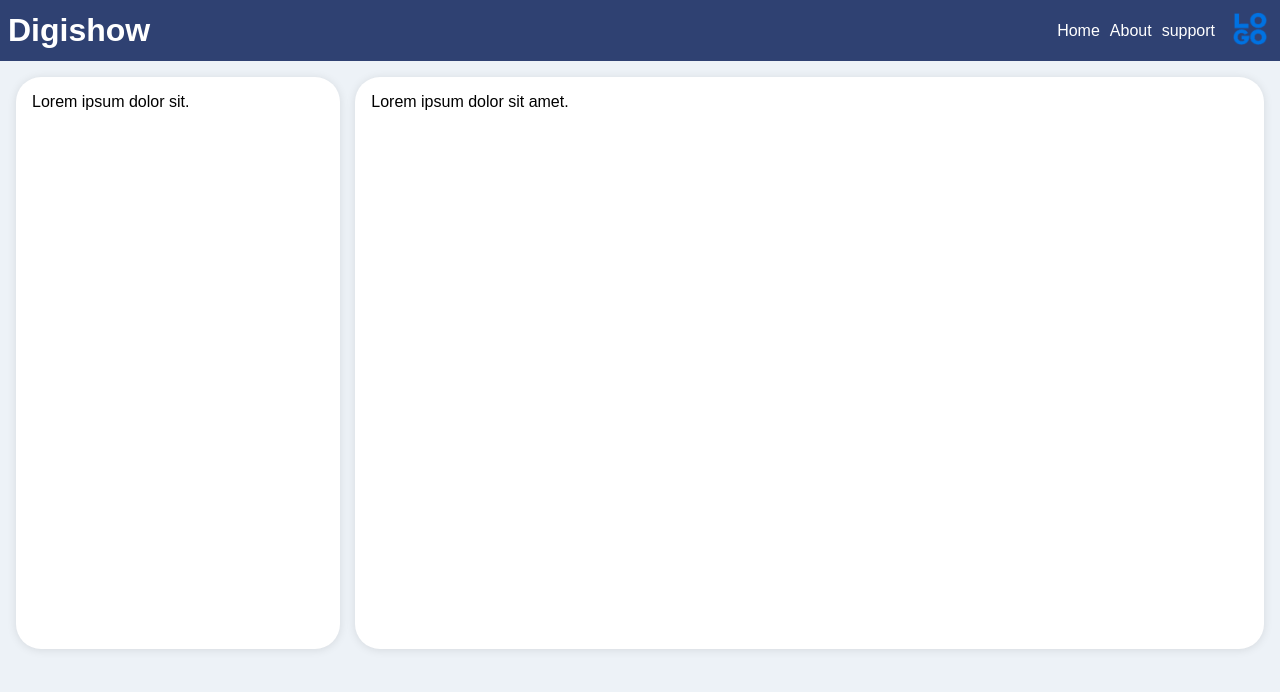
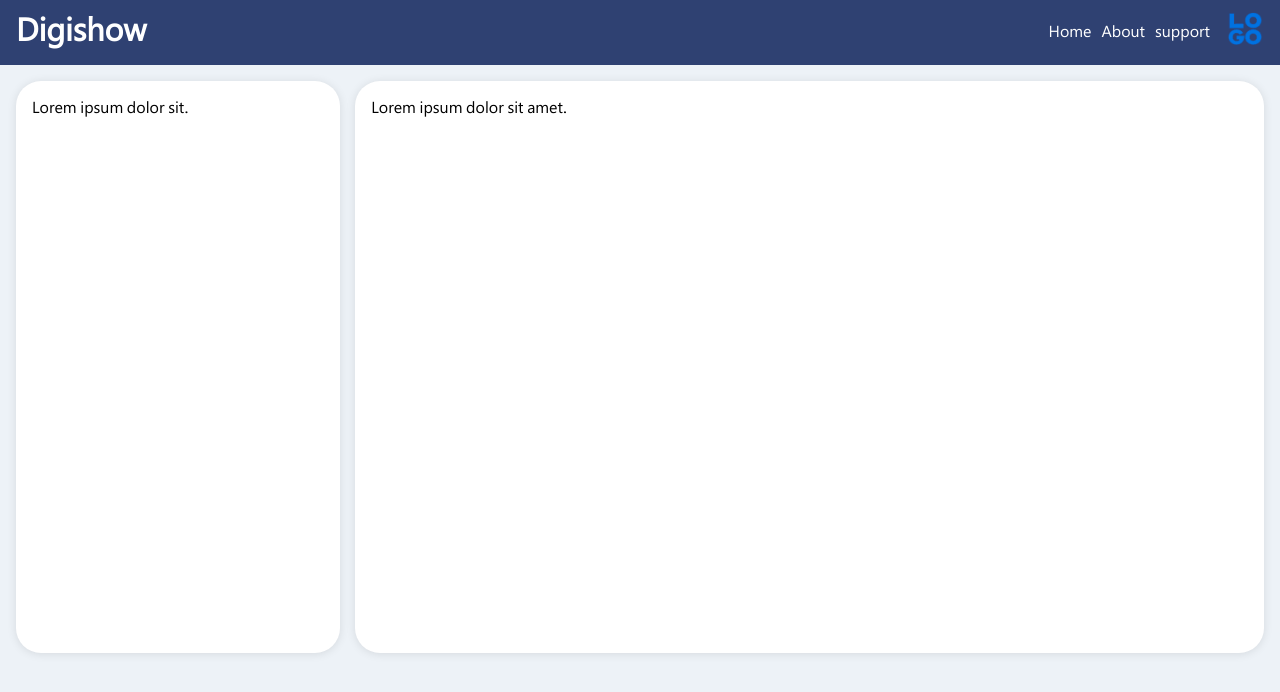
Before and after one commit to Alireza-mz/Website, a plain HTML site: page index.html in a window 1280 px wide. Drawn offline with Linux system fonts and the light colour scheme.

Commit message:
a litle change style sheet

```diff
--- a/style.css
+++ b/style.css
@@ -1,7 +1,21 @@
+@font-face {
+    font-family: 'Yekan';
+    src:	url('./Font/Yekan-Font-3.0/Yekan.eot'); /* IE9 Compat Modes */
+    src:	url('./Font/Yekan-Font-3.0/Yekan.eot?#iefix') format('embedded-opentype'), /* IE6-IE8 */
+            url('./Font/Yekan-Font-3.0/Yekan.woff2') format('woff2'), /* Modern Browsers */
+            url('./Font/Yekan-Font-3.0/Yekan.woff') format('woff'), /* Modern Browsers */
+            url('./Font/Yekan-Font-3.0/Yekan.otf') format('opentype'), /* Open Type Font */
+            url('./Font/Yekan-Font-3.0/Yekan.ttf') format('truetype'); /* Safari, Android, iOS */
+    font-weight: normal;
+    font-style: normal;
+    text-rendering: optimizeLegibility;
+    font-display: auto;
+}
+
 * {
     margin: 0px;
     padding: 0px;
-    font-family: Arial, Helvetica, sans-serif;
+    font-family: "Yekan" !important;
 }
 
 .header {
@@ -24,11 +38,14 @@
     color: #ffffff;
     padding: 5px;
     text-decoration: none;
+    position: relative;
+    right: 5px;
 }
 .logo-name {
     color: #ffffff;
     display: flex;
     align-items: center;
+    padding-left: 8px;
 }
 
 body {
```
